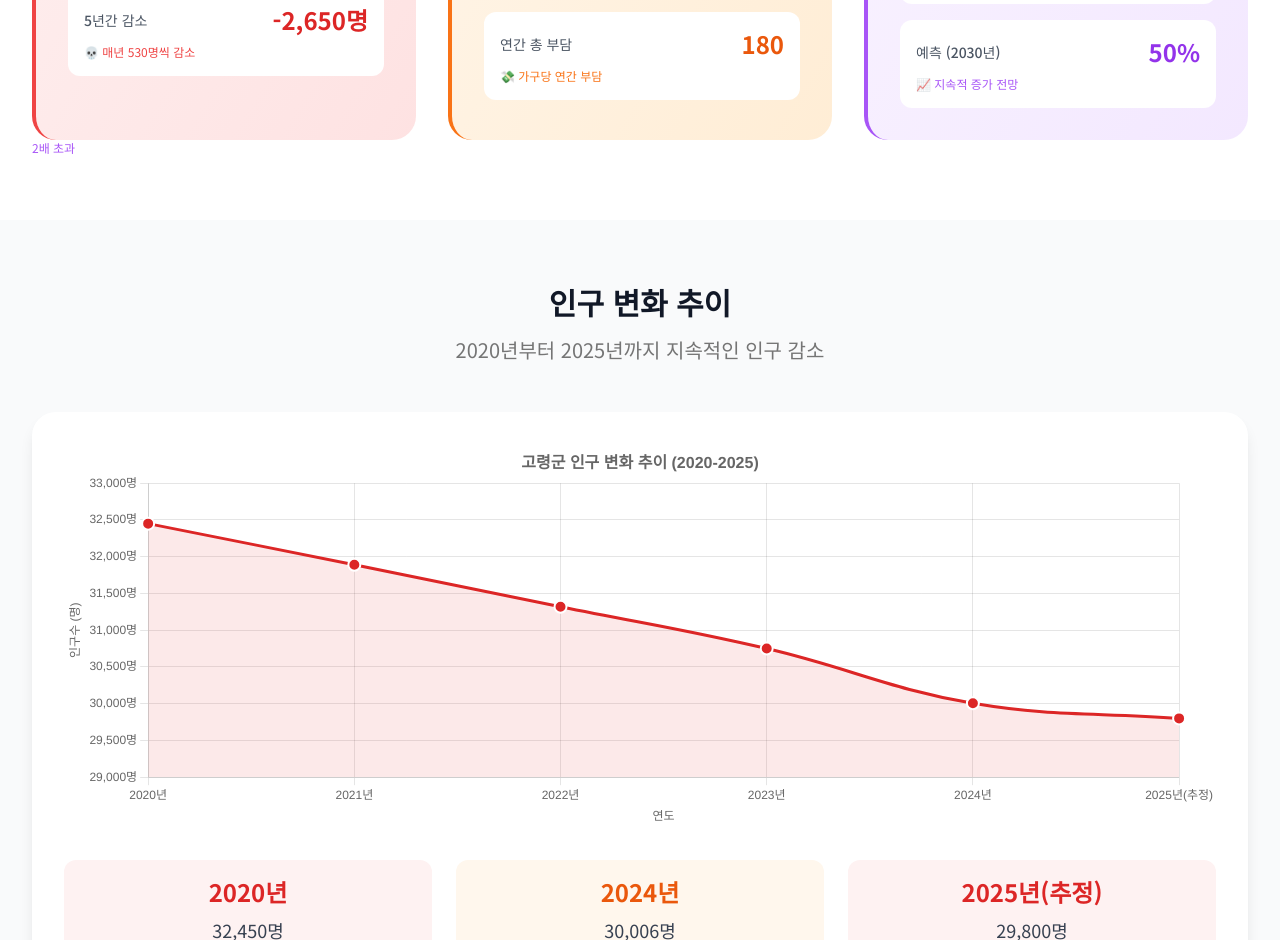
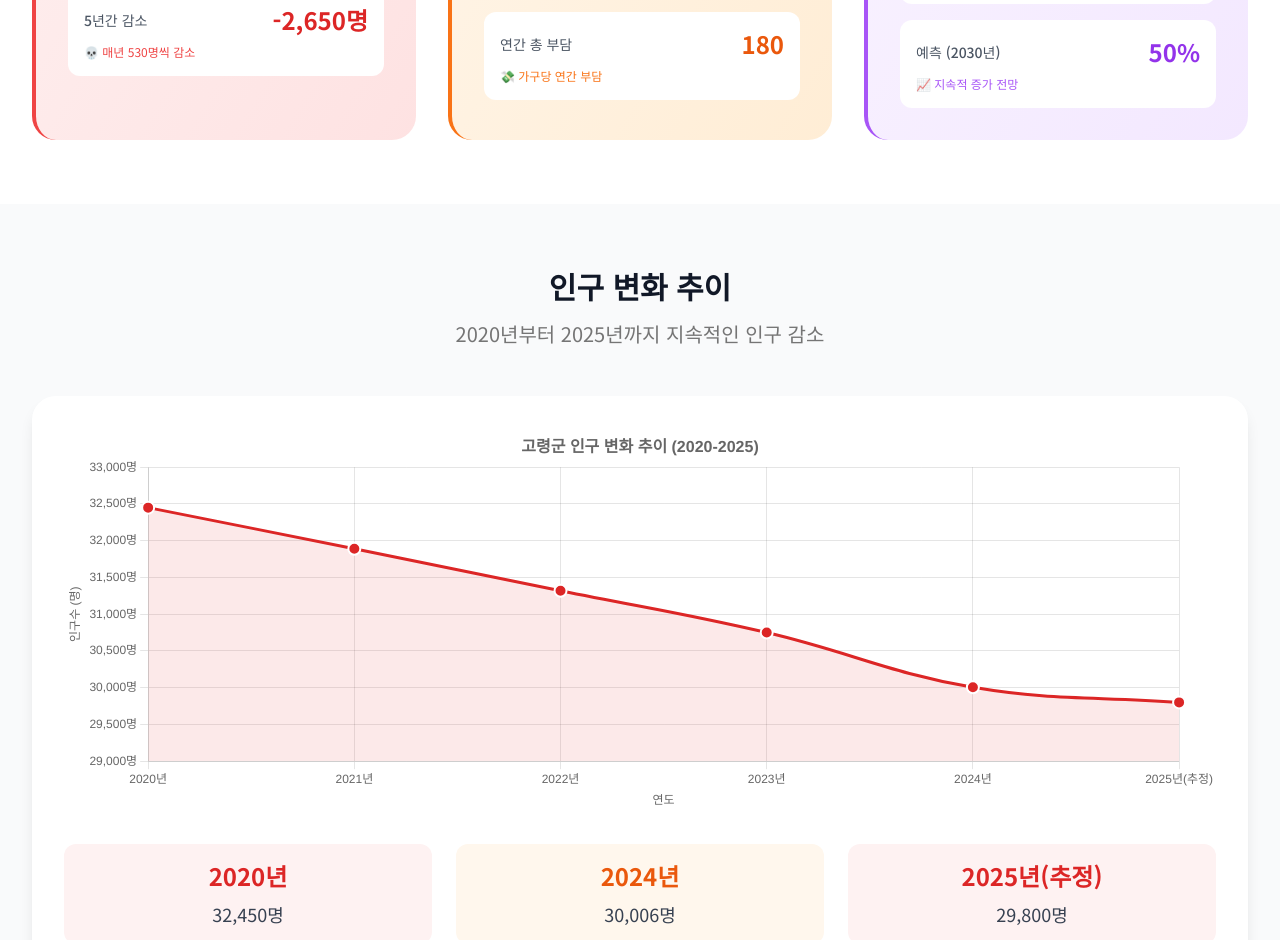
Before and after one commit to yonghwan1106/Goryeong_Policy_Proposal_2025, a plain HTML site: page pages/current-issues.html in a window 1280 px wide. Shown: the part 1120-2060 px from the top of the page. Drawn offline with nearby package versions, Linux system fonts and the light colour scheme.

Commit message:
Add files via upload

```diff
--- a/pages/current-issues.html
+++ b/pages/current-issues.html
@@ -278,7 +278,7 @@
                     </div>
                 </div>
             </div>
-                            <div class="text-xs text-purple-500">2배 초과</div>
+                            <div class="text-xs text-purple-500"> </div>
                         </div>
                     </div>
                 </div>
```
